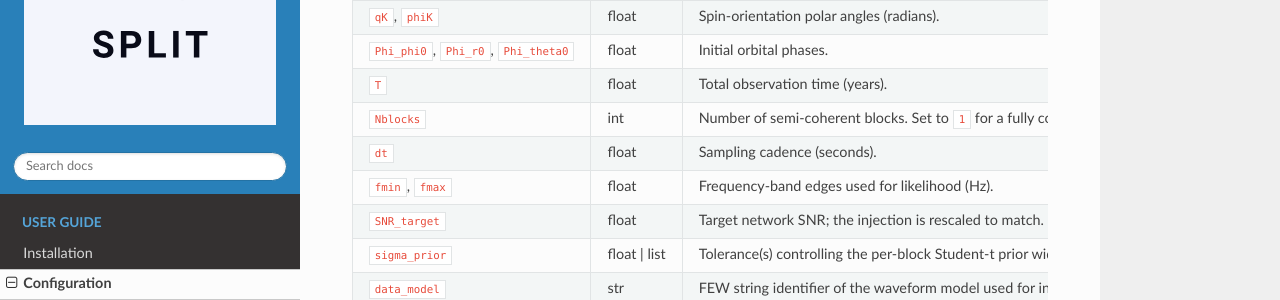
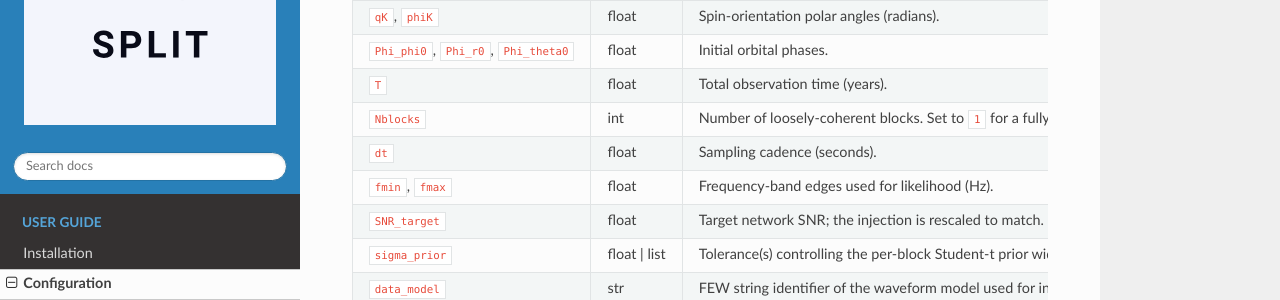
Before and after one commit to perturber/SPLIT, a Sphinx documentation site: the page built from docs/source/configuration.md, in a window 1280 px wide and 900 px high, scrolled down 1026 px. Shown: the part 149-449 px from the top of the window. Built offline with Sphinx 7.4.7 and the Read the Docs theme 3.1.0, drawn with Linux system fonts in a browser that asks for light colours.

Commit message:
Use loosely-coherent terminology in configuration.md

```diff
--- a/docs/source/configuration.md
+++ b/docs/source/configuration.md
@@ -18,7 +18,7 @@
 | `qK`, `phiK` | float | Spin-orientation polar angles (radians). |
 | `Phi_phi0`, `Phi_r0`, `Phi_theta0` | float | Initial orbital phases. |
 | `T` | float | Total observation time (years). |
-| `Nblocks` | int | Number of semi-coherent blocks. Set to `1` for a fully coherent analysis. |
+| `Nblocks` | int | Number of loosely-coherent blocks. Set to `1` for a fully coherent analysis. |
 | `dt` | float | Sampling cadence (seconds). |
 | `fmin`, `fmax` | float | Frequency-band edges used for likelihood (Hz). |
 | `SNR_target` | float | Target network SNR; the injection is rescaled to match. |
```
